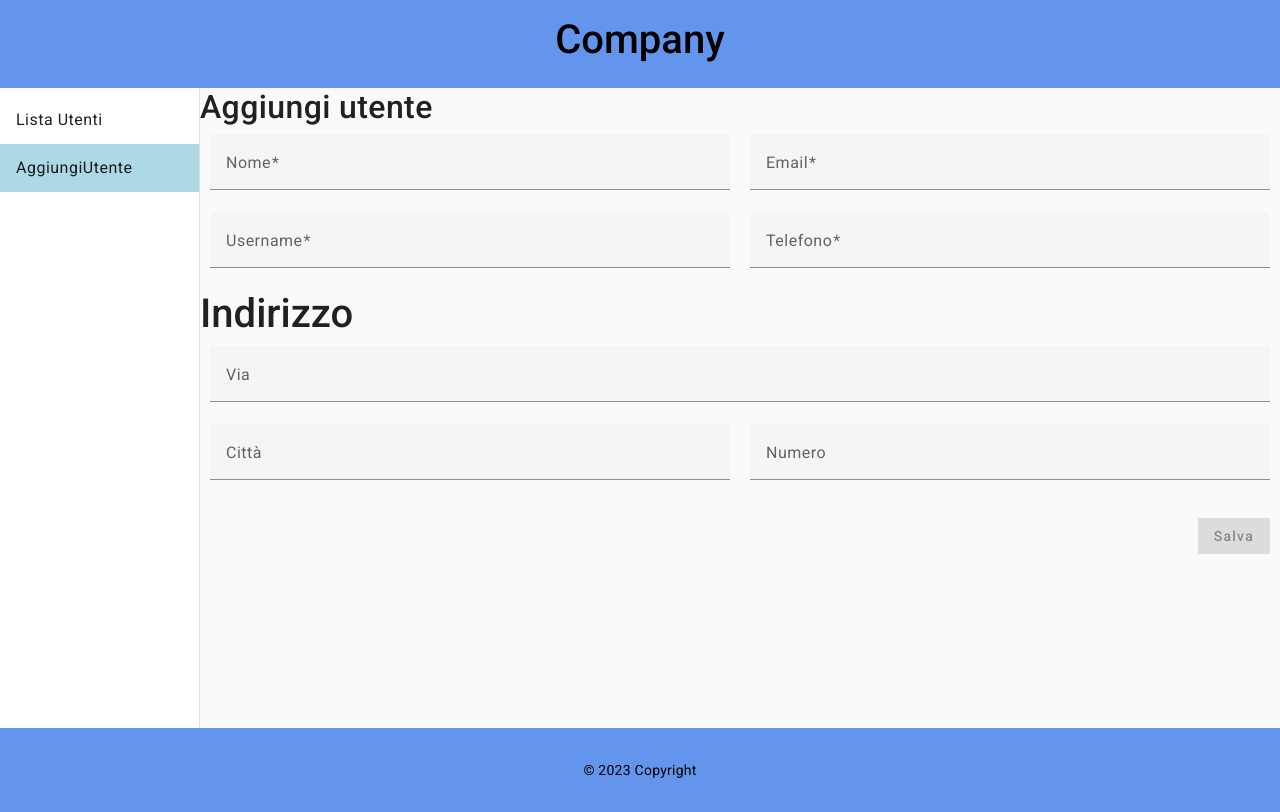
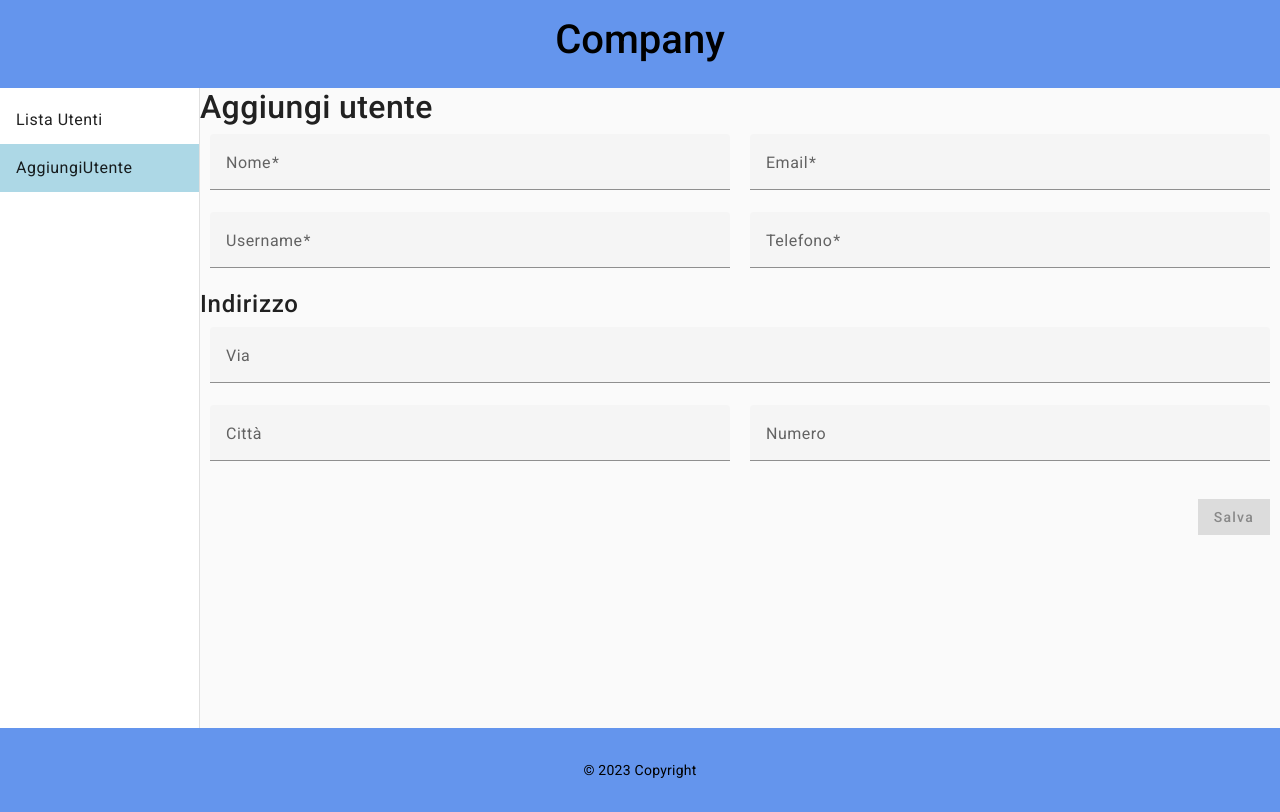
Before and after one commit to davidedg87/UserProject, an Angular app: page /AggiungiUtente in a window 1280 px wide. Built offline with nearby package versions, Linux system fonts and the light colour scheme.

Commit message:
Modifiche layout componente Indirizzo

```diff
--- a/src/app/componenti/indirizzo/indirizzo.component.html
+++ b/src/app/componenti/indirizzo/indirizzo.component.html
@@ -1,4 +1,4 @@
-<h1>Indirizzo</h1>
+<h4>Indirizzo</h4>
 <div class="form-container">
   <form [formGroup]="addressFormGroup">
 
```
